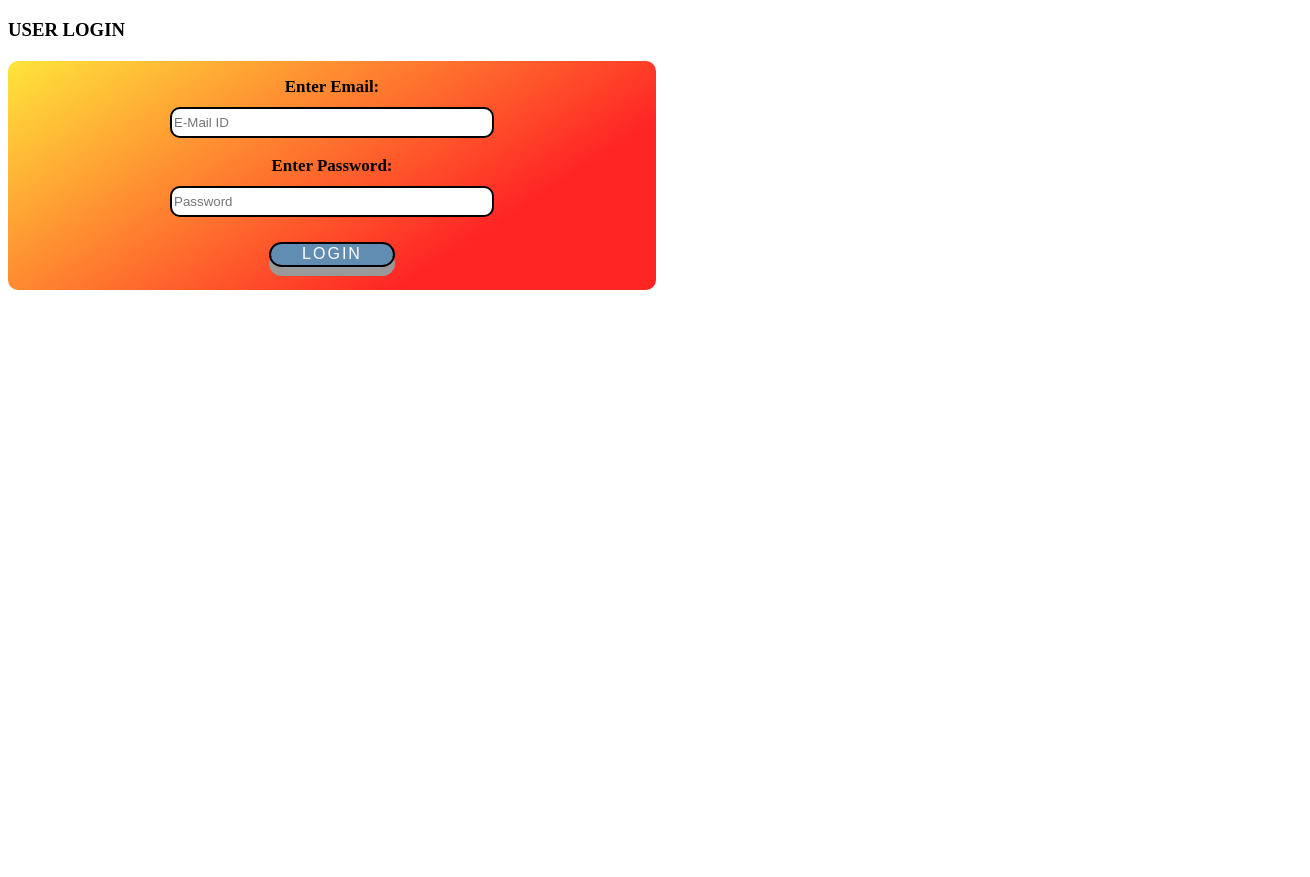
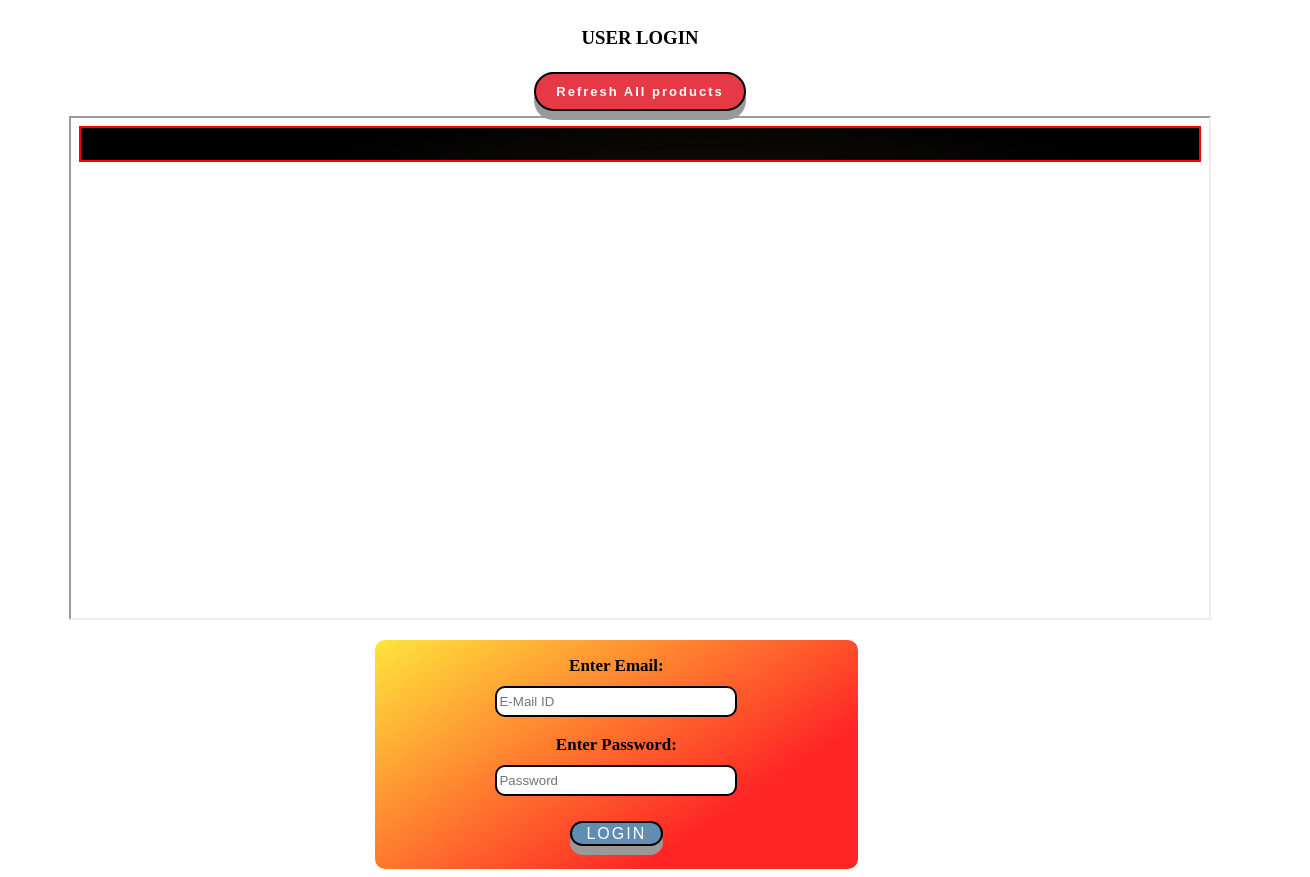
Before and after one commit to asifakhtar34/Library_frontEnd, a plain HTML site: page html/user.html in a window 1280 px wide. Shown: the whole page, 1310 px wide, since content can reach past the window. Before the commit the page ends 800 px from the top, so only its background shows below. Drawn offline with Linux system fonts and the light colour scheme; no server answers.

Commit message:
user page mod

```diff
--- a/JS/user.js
+++ b/JS/user.js
@@ -2,6 +2,14 @@
 let userContainer = document.createElement("div");
 userContainer.setAttribute("id", "userDetailBox");
 document.getElementsByTagName("body")[0].appendChild(userContainer);
+
+//product refresh
+
+let iframe = document.getElementById("myFrame");
+
+function refreashIframe() {
+    iframe.contentWindow.location.reload();
+}
 
 window.onload = function userFunc() {
     // Create a form dynamically
--- a/html/user.html
+++ b/html/user.html
@@ -8,12 +8,33 @@
     <title>User Page</title>
     <link rel="stylesheet" href="../adminframe.css">
     <link rel="stylesheet" href="./adminOrdersIframe.css">
+    <link rel="stylesheet" href="../navbar.css">
+
+    <link rel="stylesheet" href="../product.css">
+    <style>
+        body {
+            display: flex;
+            justify-content: center;
+            align-items: center;
+            flex-direction: column;
+        }
+
+        div#userDetailBox {
+            width: 74%;
+            position: relative;
+            left: 16%;
+        }
+    </style>
+
 </head>
 
 <body>
     <h3>USER LOGIN</h3>
+    <button id="refresh" onclick="refreashIframe()">Refresh All products</button>
+    <iframe id="myFrame" style="width: 90%; height: 500px;" src="./product.html"></iframe>
 
     <script src="../JS/user.js"></script>
+    <script src="../JS/header.js"></script>
 </body>
 
 </html>
```
Also changed, not shown: html/landing.html (+2 -2 lines).
